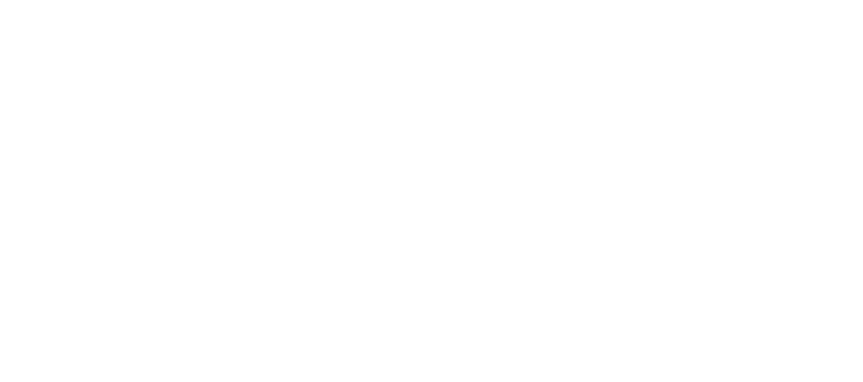
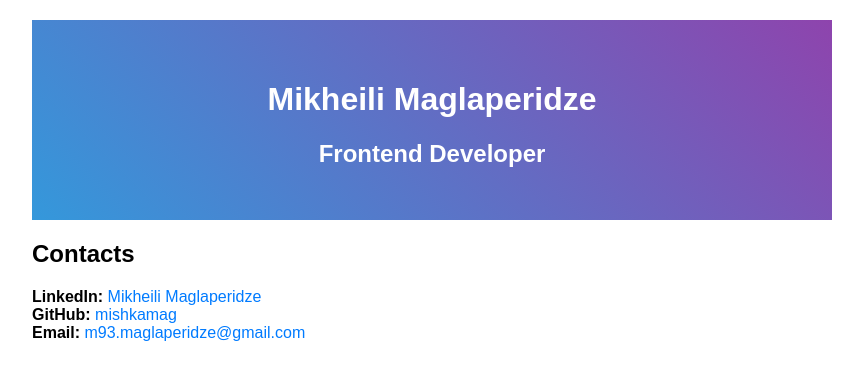
Before and after one commit to mishkamag/rsschool-cv, a plain HTML site: page index.html in a window 1280 px wide. Shown: the whole page, without its empty margins (208-1071 px from the left). Drawn offline with Linux system fonts and the light colour scheme.

Commit message:
feat:  add header and contacts features

```diff
--- a/index.html
+++ b/index.html
@@ -4,6 +4,39 @@
     <meta charset="UTF-8" />
     <meta name="viewport" content="width=device-width, initial-scale=1.0" />
     <title>Document</title>
+    <link rel="stylesheet" href="style.css" />
   </head>
-  <body></body>
+  <body>
+    <main class="container">
+      <header>
+        <div class="profile">
+          <h1>Mikheili Maglaperidze</h1>
+          <h2>Frontend Developer</h2>
+        </div>
+      </header>
+
+      <section id="contacts">
+        <h2>Contacts</h2>
+        <ul>
+          <li>
+            <strong>LinkedIn:</strong>
+            <a
+              href="https://www.linkedin.com/in/mikheili-maglaperidze-619724242/"
+              >Mikheili Maglaperidze</a
+            >
+          </li>
+          <li>
+            <strong>GitHub:</strong>
+            <a href="https://github.com/mishkamag">mishkamag</a>
+          </li>
+          <li>
+            <strong>Email:</strong>
+            <a href="mailto:m93.maglaperidze@gmail.com"
+              >m93.maglaperidze@gmail.com</a
+            >
+          </li>
+        </ul>
+      </section>
+    </main>
+  </body>
 </html>
--- /dev/null
+++ b/style.css
@@ -0,0 +1,30 @@
+body {
+  font-family: "Arial", sans-serif;
+  margin: 0;
+  padding: 0;
+}
+
+.container {
+  width: 800px;
+  margin: 0 auto;
+  padding: 20px;
+}
+
+.profile {
+  overflow: hidden;
+  background: linear-gradient(45deg, #3498db, #8e44ad);
+  height: 120px;
+  text-align: center;
+  color: #fff;
+  padding: 40px 0;
+}
+
+ul {
+  list-style-type: none;
+  padding: 0;
+}
+
+a {
+  color: #007bff;
+  text-decoration: none;
+}
```
